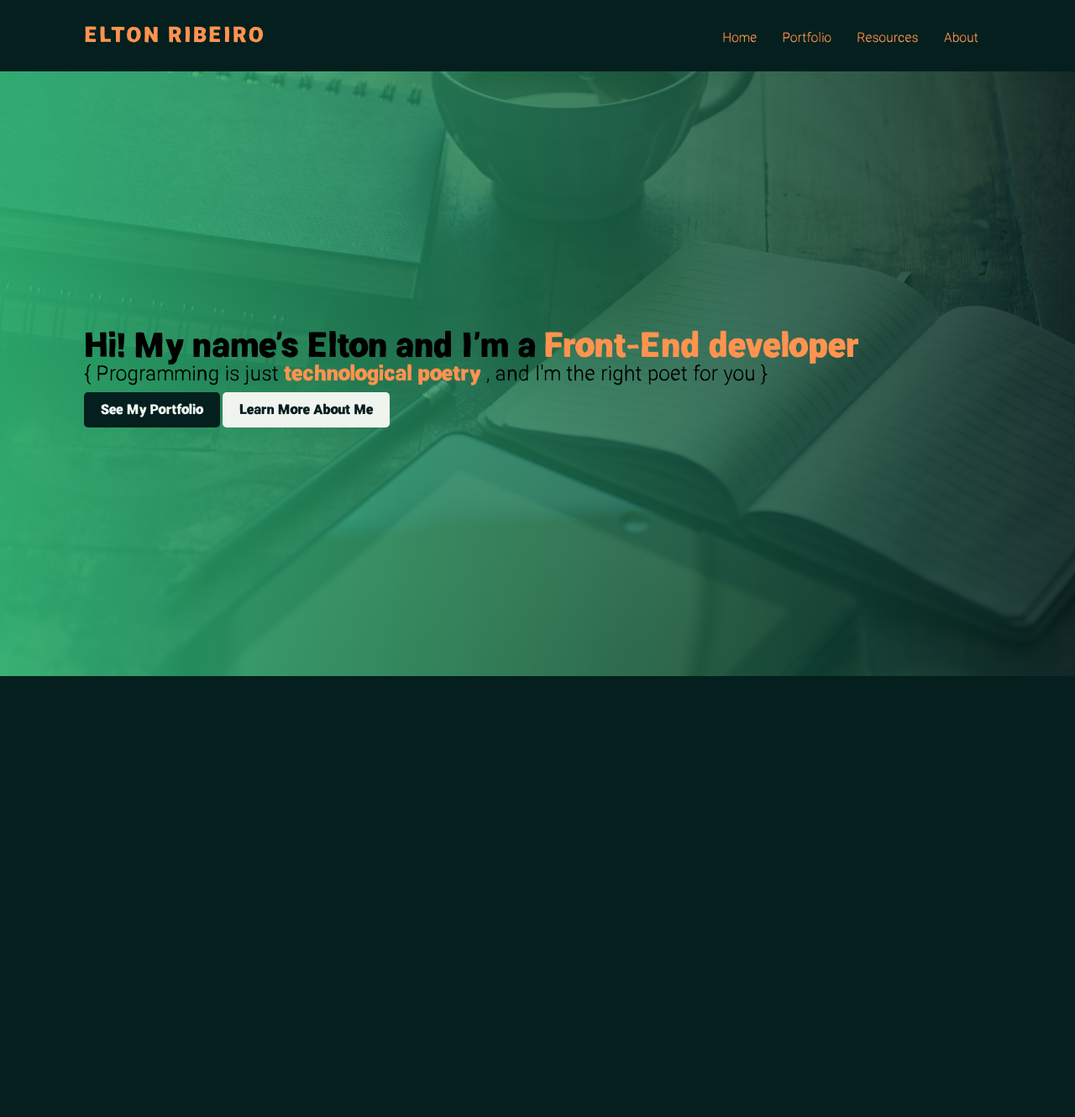
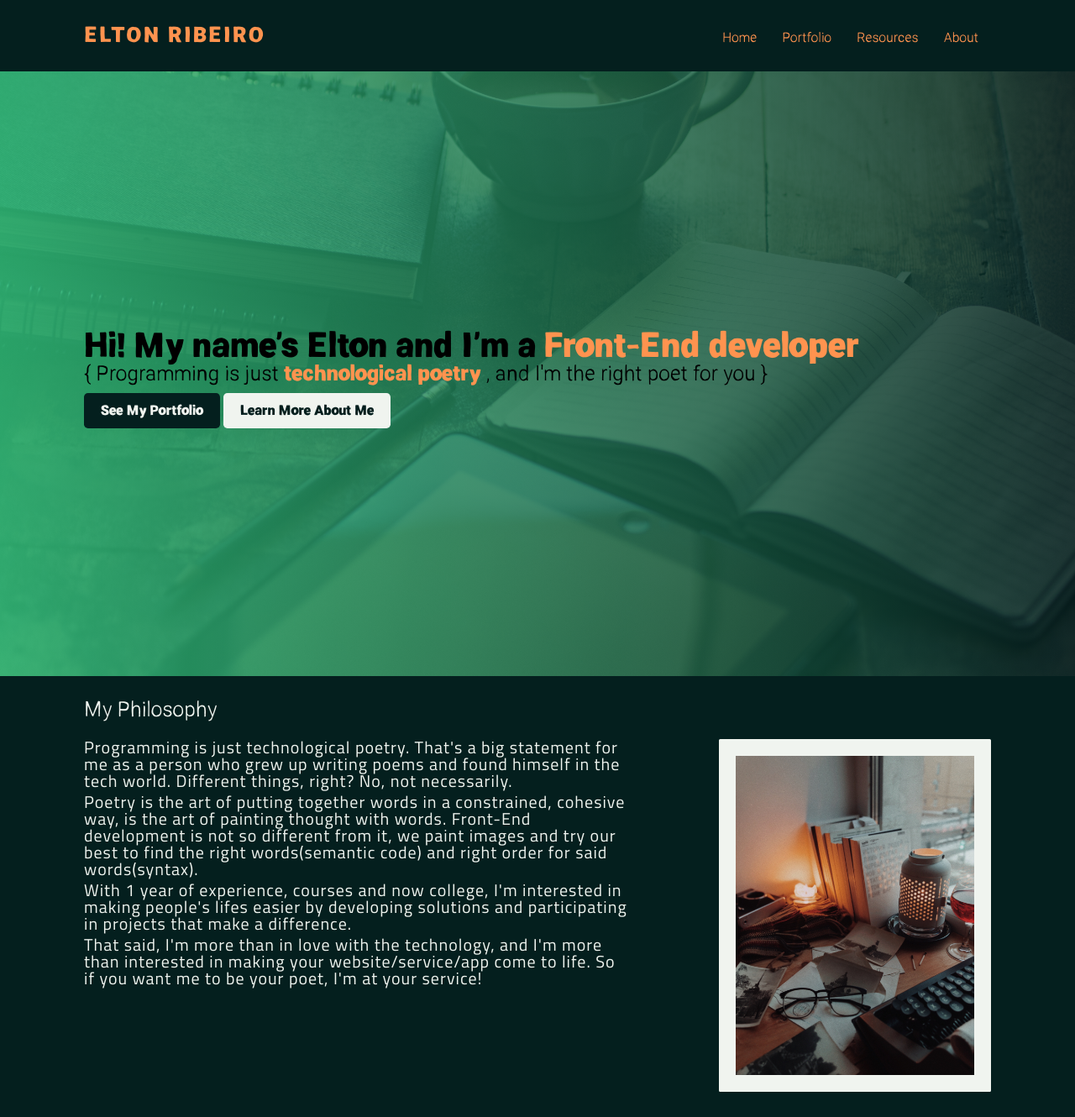
Before and after one commit to eltonls/portfolio, a Node server app: page / in a window 1280 px wide. Shown: the whole page at 84% size. Before the commit the page ends 805 px from the top, so only its background shows below. Run offline with Node 20, Linux system fonts and the light colour scheme.

Commit message:
finished philosophy section

```diff
--- a/public/stylesheets/scss/base/_typography.scss
+++ b/public/stylesheets/scss/base/_typography.scss
@@ -29,8 +29,17 @@
 
 body {
   font-size: 1.6rem;
-  font-family: "Yanone Kaffeesatz", sans-serif;
+  font-family: "Titillium Web", sans-serif;
 }
+
+.paragraph {
+  font-size: 2rem;
+  letter-spacing: 1px;
+  &:not(:last-child) {
+    margin-bottom: 0.5rem;
+  }
+}
+
 .highlight {
   font-weight: bold;
   color: variables.$color-secondary;
--- a/public/stylesheets/scss/pages/_home.scss
+++ b/public/stylesheets/scss/pages/_home.scss
@@ -16,3 +16,27 @@
   background-position: center;
   background-size: cover;
 }
+
+.section-philosophy {
+  padding: 3rem 10rem;
+  background-color: variables.$color-primary;
+  color: variables.$color-white;
+}
+
+.philosophy {
+  display: flex;
+  flex-direction: row;
+  justify-content: space-between;
+  .text {
+    width: 60%;
+  }
+  .img-box {
+    width: 30%;
+    border: 2rem solid variables.$color-white;
+    border-radius: 0.1em;
+    img {
+      width: 100%;
+      height: 100%;
+    }
+  }
+}
--- a/public/stylesheets/style.css
+++ b/public/stylesheets/style.css
@@ -81,7 +81,15 @@ html {
 }
 body {
   font-size: 1.6rem;
-  font-family: "Yanone Kaffeesatz", sans-serif;
+  font-family: "Titillium Web", sans-serif;
+}
+
+.paragraph {
+  font-size: 2rem;
+  letter-spacing: 1px;
+}
+.paragraph:not(:last-child) {
+  margin-bottom: 0.5rem;
 }
 
 .highlight {
@@ -178,4 +186,28 @@ a:hover {
   background-size: cover;
 }
 
+.section-philosophy {
+  padding: 3rem 10rem;
+  background-color: #041F1E;
+  color: #F0F4EF;
+}
+
+.philosophy {
+  display: flex;
+  flex-direction: row;
+  justify-content: space-between;
+}
+.philosophy .text {
+  width: 60%;
+}
+.philosophy .img-box {
+  width: 30%;
+  border: 2rem solid #F0F4EF;
+  border-radius: 0.1em;
+}
+.philosophy .img-box img {
+  width: 100%;
+  height: 100%;
+}
+
 /*# sourceMappingURL=style.css.map */
--- a/views/home.ejs
+++ b/views/home.ejs
@@ -16,5 +16,38 @@
             <a href="/about" class="btn btn--white">Learn More About Me</a>
         </div>
     </section>
-</body>
+
+    <section class="section-philosophy">
+        <h2 class="heading-secondary mb-sm">
+            My Philosophy
+        </h2>
+        <div class="philosophy">
+            <div class="text">
+            <p class="paragraph">
+                Programming is just technological poetry. That's a big statement for me as a person who grew up writing poems and found
+                himself in the tech world. Different things, right? No, not necessarily.
+            </p>
+            <p class="paragraph">
+                Poetry is the art of putting together words in a constrained, cohesive way, is the art of painting thought with words.
+                Front-End development is not so different from it, we paint images and try our best to find the right words(semantic
+                code) and right order for said words(syntax).
+            </p>
+            <p class="paragraph">
+                With 1 year of experience, courses and now college, I'm interested in
+                making people's lifes easier by developing solutions and participating
+                in projects that make a difference.
+            </p>
+            <p class="paragraph">
+                That said, I'm more than in love with the technology,
+                and I'm more than interested in making your website/service/app come to life.
+                So if you want me to be your poet, I'm at your service!
+            </p>
+            </div>
+            <div class="img-box">
+                <img src="images/philosophy.jpg" alt="">
+            </div>
+        </div>
+    </section>
+
+    </body>
 </html>
--- a/views/partials/head.ejs
+++ b/views/partials/head.ejs
@@ -1,12 +1,16 @@
 <!DOCTYPE html>
 <html lang="en">
-<head>
-    <meta charset="UTF-8">
-    <meta http-equiv="X-UA-Compatible" content="IE=edge">
-    <meta name="viewport" content="width=device-width, initial-scale=1.0">
+  <head>
+    <meta charset="UTF-8" />
+    <meta http-equiv="X-UA-Compatible" content="IE=edge" />
+    <meta name="viewport" content="width=device-width, initial-scale=1.0" />
     <title>Elton Ribeiro | Front-End Developer</title>
-<link rel="preconnect" href="https://fonts.googleapis.com">
-<link rel="preconnect" href="https://fonts.gstatic.com" crossorigin>
-<link href="https://fonts.googleapis.com/css2?family=Yanone+Kaffeesatz&display=swap" rel="stylesheet">
-    <link rel="stylesheet" href="stylesheets/style.css">
-</head>
+    <link rel="preconnect" href="https://fonts.googleapis.com" />
+    <link rel="preconnect" href="https://fonts.gstatic.com" crossorigin />
+    <link
+      href="https://fonts.googleapis.com/css2?family=Josefin+Sans&family=Titillium+Web&display=swap"
+      rel="stylesheet"
+    />
+    <link rel="stylesheet" href="stylesheets/style.css" />
+  </head>
+</html>
```
Also changed, not shown: public/images/philosophy-card.jpg (added), public/images/philosophy.jpg (added), 1 other file.
